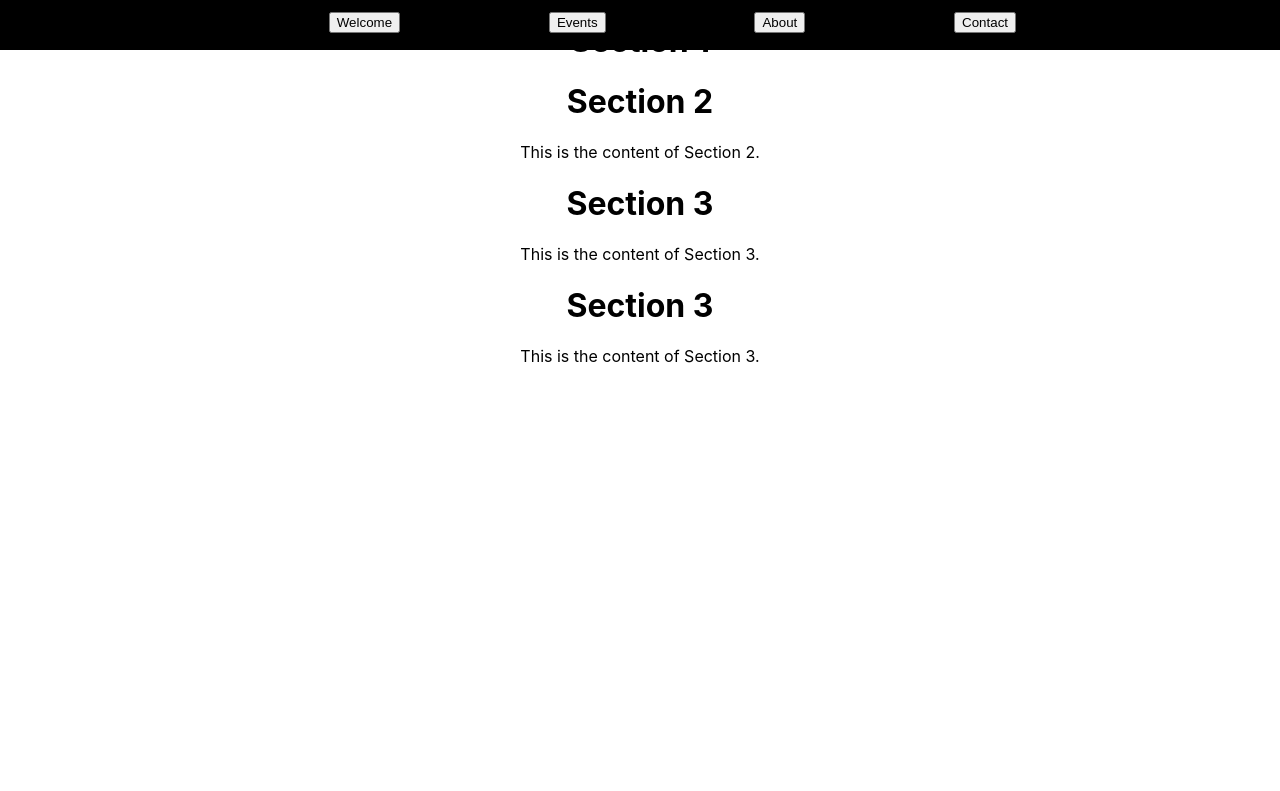
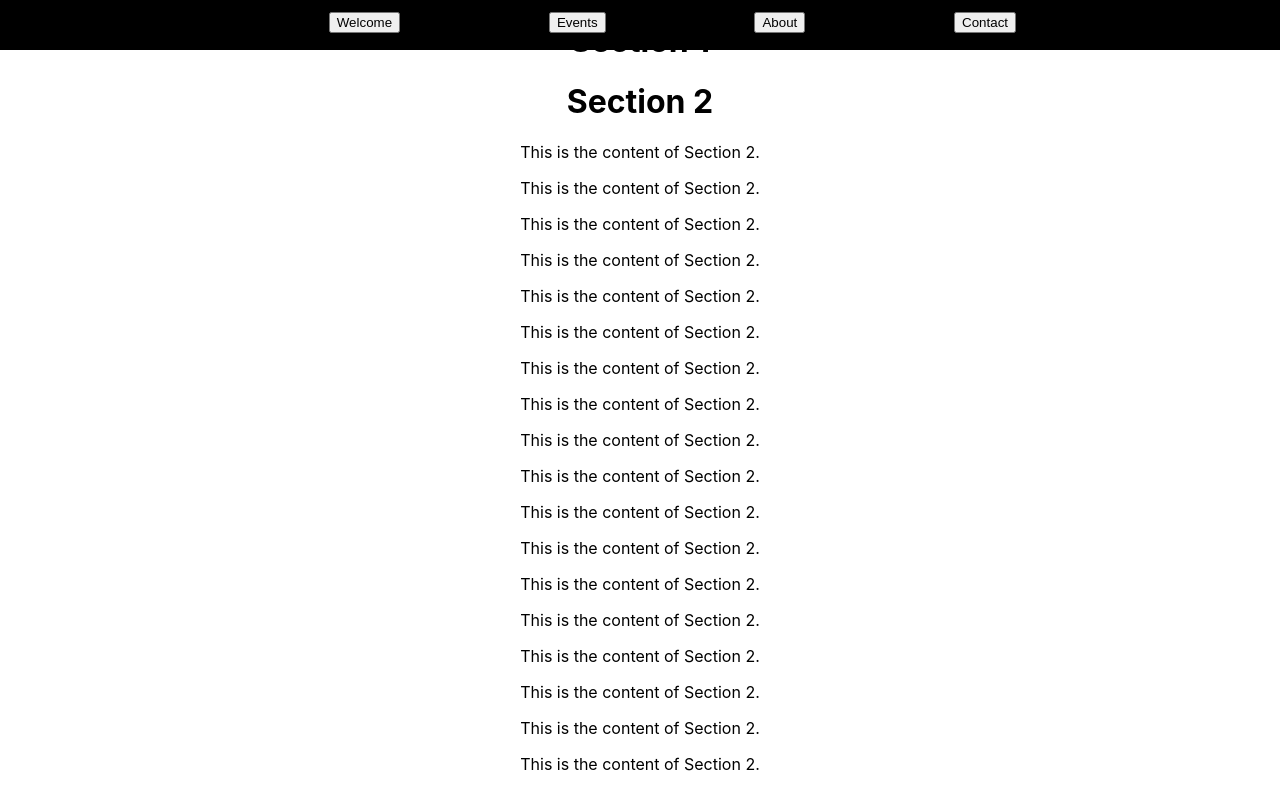
Before and after one commit to SeairahM/FutureSportsReact, a React (Create React App) app in the folder futuresports/: page / in a window 1280 px wide. Shown: the top 791 px of the page. Built offline with nearby package versions, Linux system fonts and the light colour scheme.

Commit message:
removed scroll page - it was unnecessary

```diff
--- a/futuresports/src/App.js
+++ b/futuresports/src/App.js
@@ -1,5 +1,4 @@
 import React from 'react';
-import ScrollPage from './components/ScrollPage';
 import Navbar from './components/navbar';
 import './App.css';
 
@@ -7,7 +6,36 @@ function App() {
   return (
     <div className="App">
       <Navbar />
-      <ScrollPage />
+      <div>
+        <h1 id="welcome">Section 1</h1>
+
+        <h1 id="events">Section 2</h1>
+        <p>This is the content of Section 2.</p>
+        <p>This is the content of Section 2.</p>
+        <p>This is the content of Section 2.</p>
+        <p>This is the content of Section 2.</p>
+        <p>This is the content of Section 2.</p>
+        <p>This is the content of Section 2.</p>
+        <p>This is the content of Section 2.</p>
+        <p>This is the content of Section 2.</p>
+        <p>This is the content of Section 2.</p>
+        <p>This is the content of Section 2.</p>
+        <p>This is the content of Section 2.</p>
+        <p>This is the content of Section 2.</p>
+        <p>This is the content of Section 2.</p>
+        <p>This is the content of Section 2.</p>
+        <p>This is the content of Section 2.</p>
+        <p>This is the content of Section 2.</p>
+        <p>This is the content of Section 2.</p>
+        <p>This is the content of Section 2.</p>
+        <p>This is the content of Section 2.</p>
+        <p>This is the content of Section 2.</p>
+        <h1 id="about">Section 3</h1>
+        <p>This is the content of Section 3.</p>
+
+        <h1 id="contact">Section 3</h1>
+        <p>This is the content of Section 3.</p>
+      </div>
     </div>
   );
 }
--- a/futuresports/src/components/ScrollPage.js
+++ /dev/null
@@ -1,20 +0,0 @@
-import React from 'react';
-
-const ScrollPage = () => {
-  return (
-    <div>
-      <h1 id="welcome">Section 1</h1>
-
-      <h1 id="events">Section 2</h1>
-      <p>This is the content of Section 2.</p>
-
-      <h1 id="about">Section 3</h1>
-      <p>This is the content of Section 3.</p>
-
-      <h1 id="contact">Section 3</h1>
-      <p>This is the content of Section 3.</p>
-    </div>
-  );
-};
-
-export default ScrollPage;
```
